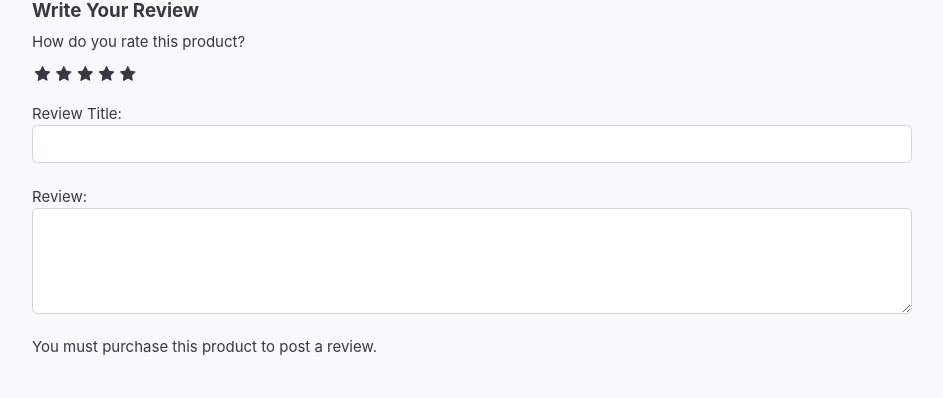
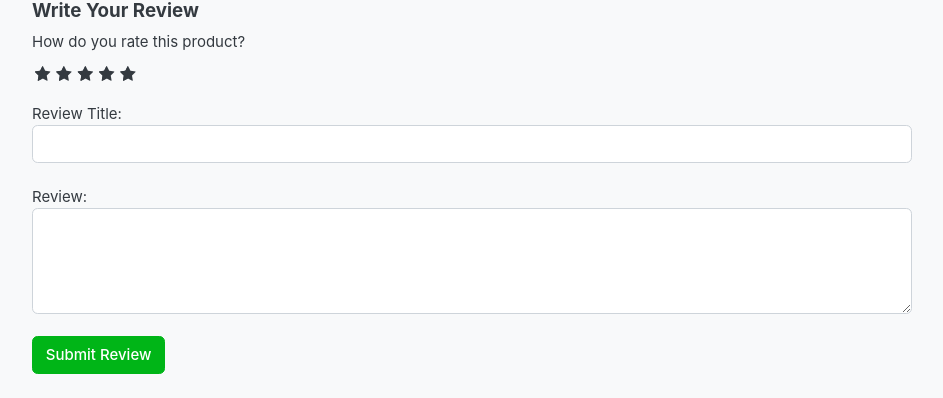
Before and after one commit to pariyajebreili/E-commerce, a Django app: a page that uses templates/store/product_detail.html in a window 1280 px wide. Shown: the part 649-1047 px from the top of the page, without its empty margins (18-961 px from the left). Run offline with Django 4.2, Linux system fonts and the light colour scheme; a user stored in the database is signed in; data comes from the database, SQL or seed files in the repository; both versions use the stored data as it was after the commit; some libraries are stand-ins or nearby versions; some web fonts are replaced.

Commit message:
fix reviews

```diff
--- a/store/views.py
+++ b/store/views.py
@@ -47,9 +47,11 @@ def product_detail(request, category_slug, product_slug):
     except Exception as e:
         raise e
 
+    reviews = ReviewRating.objects.filter(product_id=single_product.id, status=True)
     context = {
         'single_product': single_product,
         'in_cart': in_cart,
+        'reviews': reviews,
     }
 
     return render(request, 'store/product_detail.html',context)
@@ -70,6 +72,7 @@ def search(request):
 
 
 def submit_review(request, product_id):
+    #print('Submit its here')
     url = request.META.get('HTTP_REFERER')
     if request.method == 'POST':
         try:
--- a/templates/store/product_detail.html
+++ b/templates/store/product_detail.html
@@ -98,12 +98,8 @@
 						<!--<input type="submit" value="Submit Review" class="btn btn-primary">-->
 						<br>
 						{% if user.is_authenticated %}
-							{% if orderproduct %}
-								<input type="submit" value="Submit Review" class="btn btn-primary">
-							{% else %}
-								<p>You must purchase this product to post a review.</p>
-							{% endif %}
-							{% else %}
+							<input type="submit" value="Submit Review" class="btn btn-success">
+						{% else %}
 						<p>You must be logged in to post a review. <span><a href="{% url 'login' %}">Login now</a></span></p>
 						{% endif %}
 
```
Also changed, not shown: db.sqlite3.
